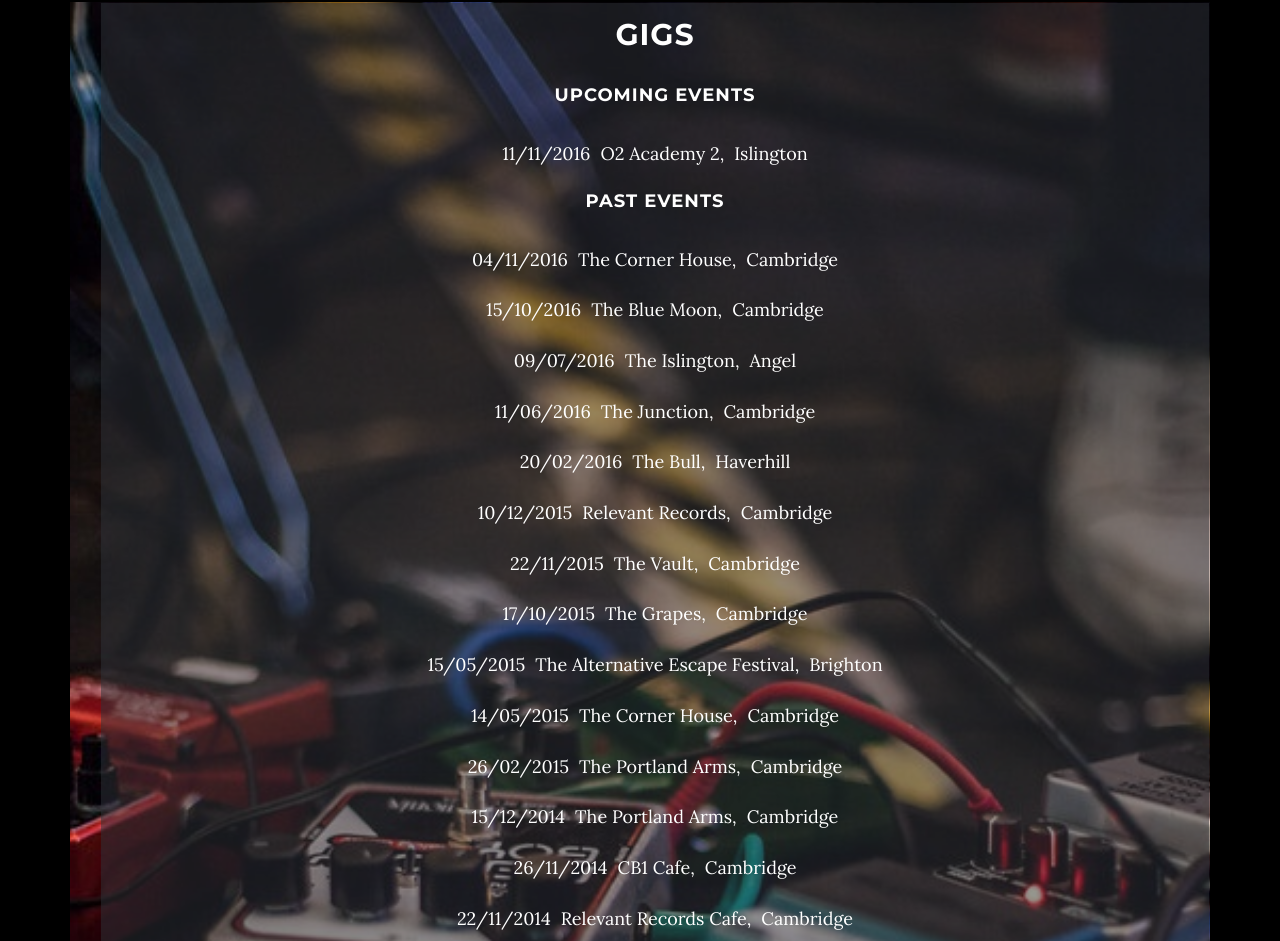
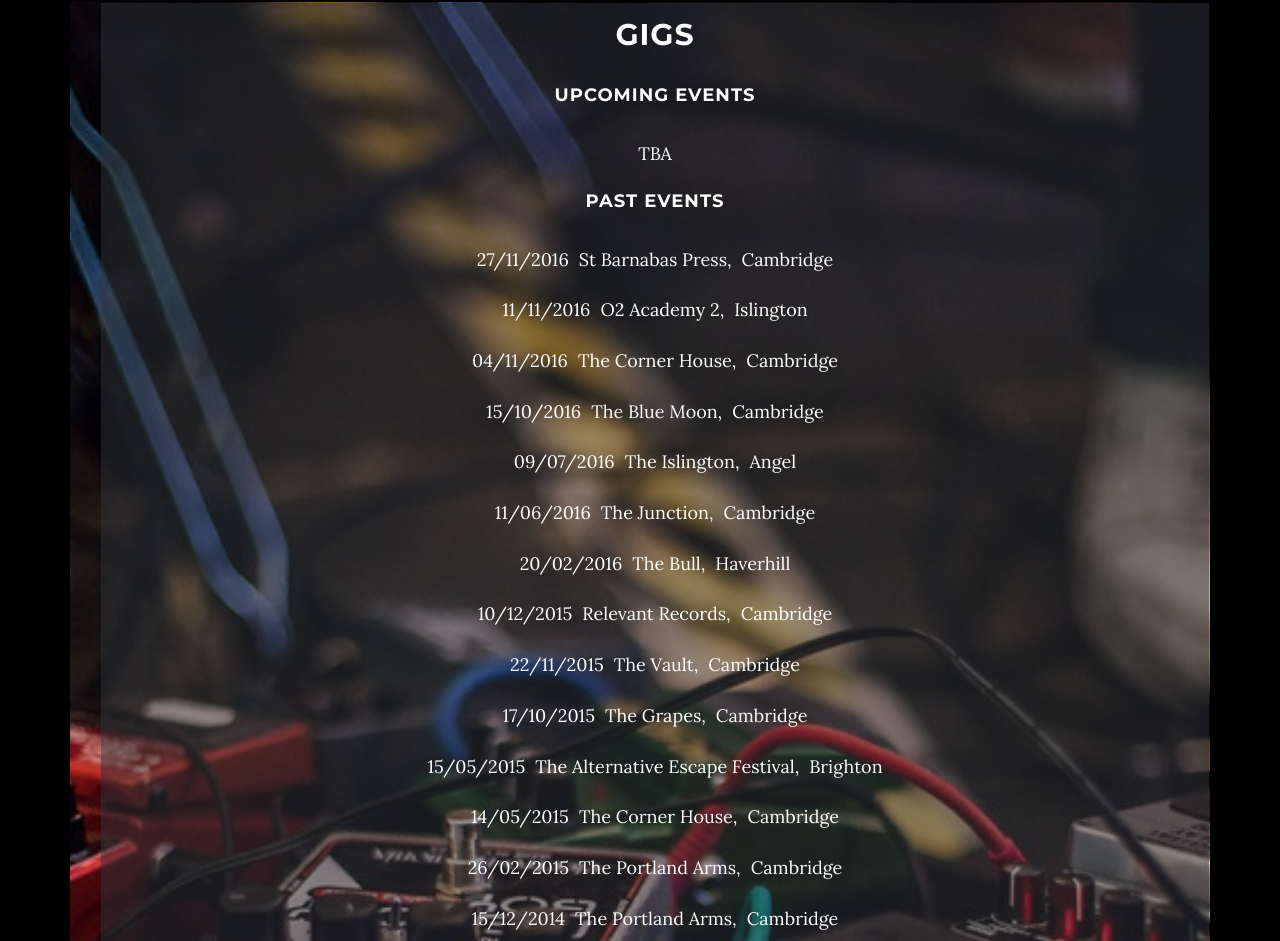
Before and after one commit to tkanemoto/static-sites, a plain HTML site: page index.html in a window 1280 px wide. Shown: the part 4537-5478 px from the top of the page. Drawn offline with Linux system fonts and the light colour scheme.

Commit message:
Updating gig dates

```diff
--- a/index.html
+++ b/index.html
@@ -194,11 +194,12 @@
 
                             <h4>upcoming events</h4>
 
-                            <ul class="list-inline gigtext"><li>11/11/2016</li><li>O2 Academy 2,</li><li>Islington</li></ul>
-                            <!--ul class="list-inline gigtext"><li>TBA</li></ul-->
+                            <ul class="list-inline gigtext"><li>TBA</li></ul>
 
                             <h4>past events</h4>
 
+                            <ul class="list-inline gigtext"><li>27/11/2016</li><li>St Barnabas Press,</li><li>Cambridge</li></ul>
+                            <ul class="list-inline gigtext"><li>11/11/2016</li><li>O2 Academy 2,</li><li>Islington</li></ul>
                             <ul class="list-inline gigtext"><li>04/11/2016</li><li>The Corner House,</li><li>Cambridge</li></ul>
                             <ul class="list-inline gigtext"><li>15/10/2016</li><li>The Blue Moon,</li><li>Cambridge</li></ul>
                             <ul class="list-inline gigtext"><li>09/07/2016</li><li>The Islington,</li><li>Angel</li></ul>
```
